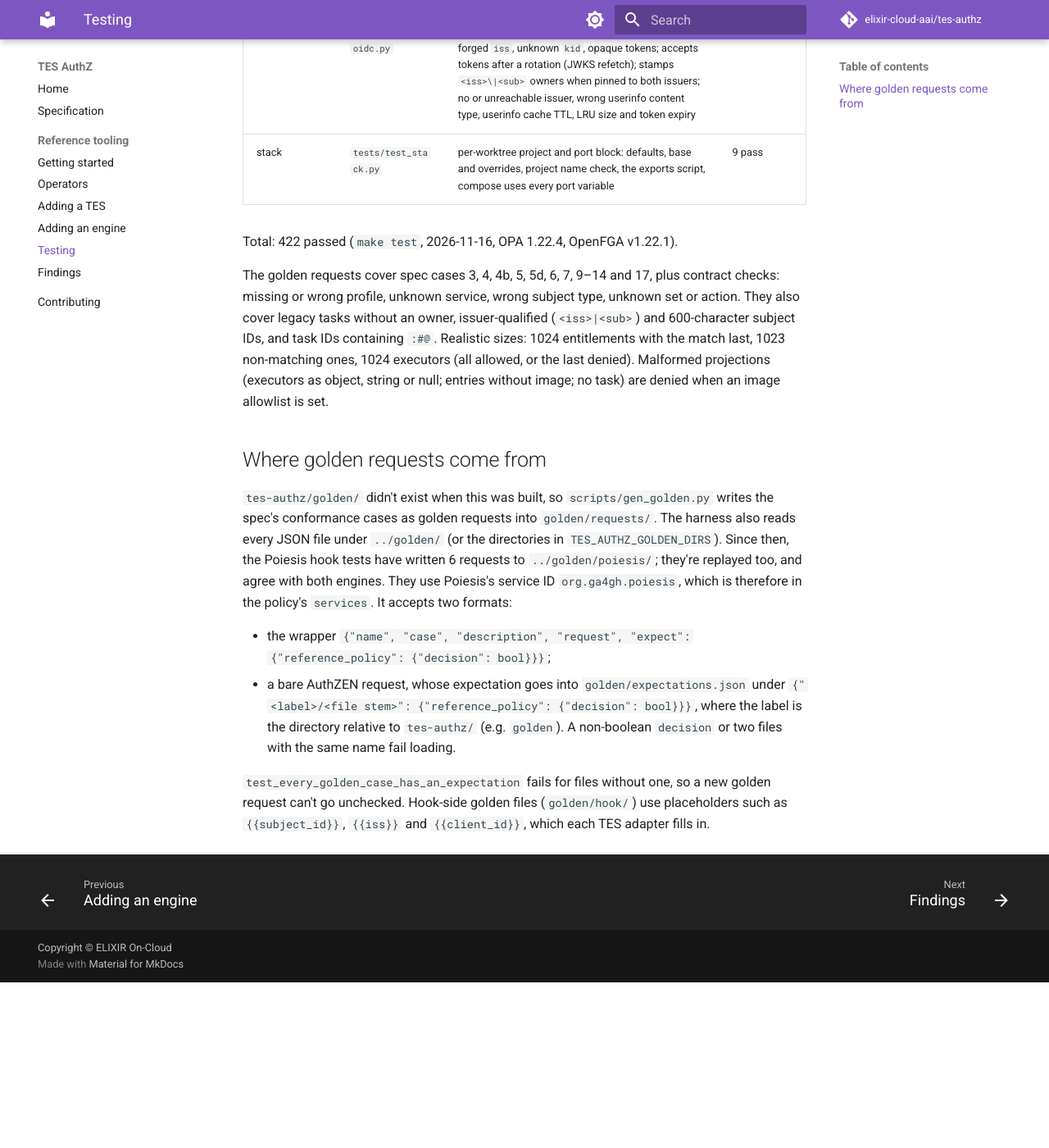
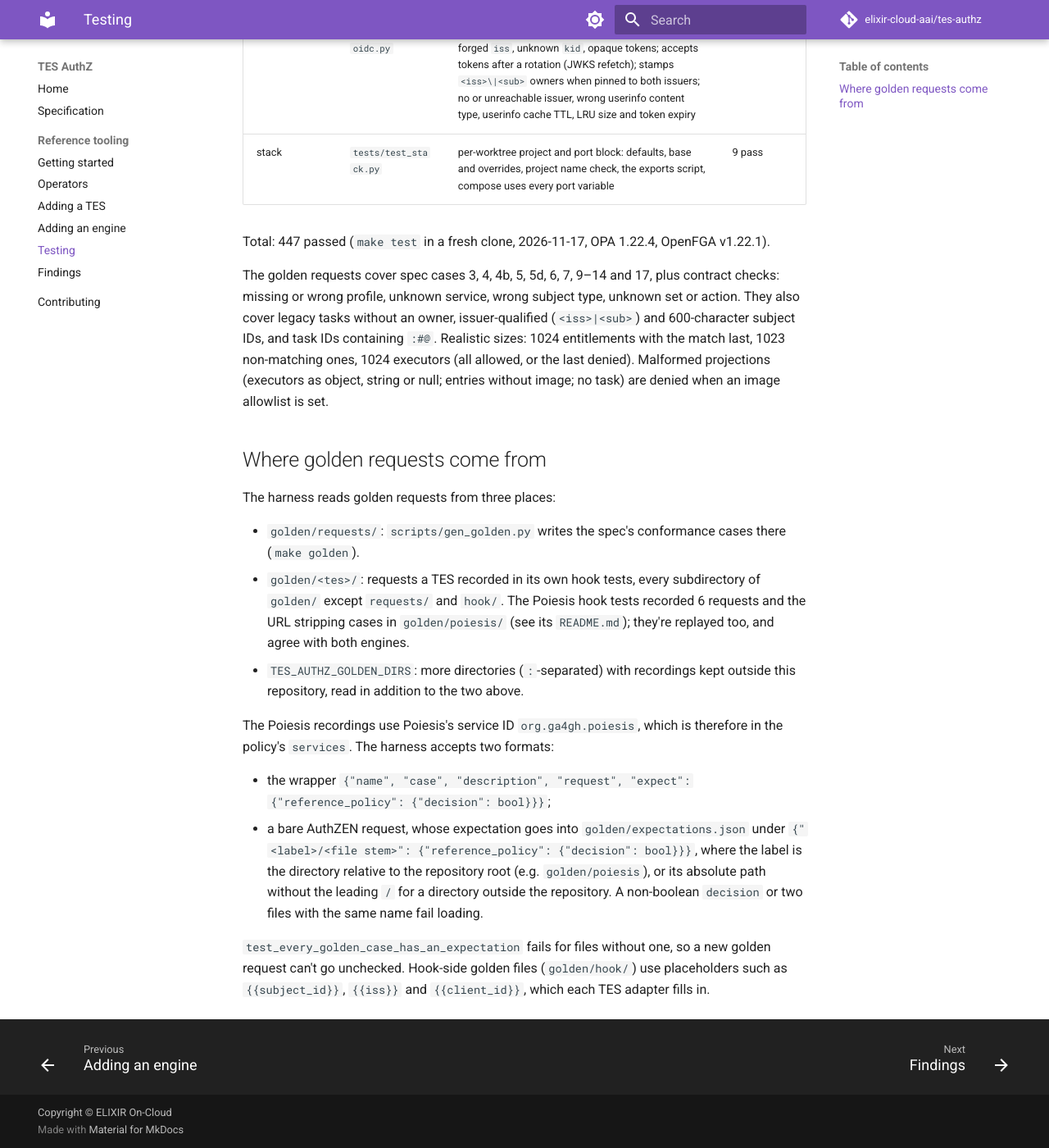
Before and after one commit to elixir-cloud-aai/tes-authz, an MkDocs documentation site: the page built from docs/testing.md, in a window 1280 px wide and 1400 px high, scrolled down 1040 px. Shown: the whole window at 82% size. Built offline with MkDocs 1.6.1 and Material for MkDocs 9.7.7, drawn with Linux system fonts in a browser that asks for light colours; comment, search, counter and statistics services are not loaded; before the commit the page ends 2238 px from its top, so only the background shows below that; some of the changed text lies outside the part shown.

Commit message:
docs: lead with the spec and fix outside links
README and docs home lead with the specification and an overview of
its sections. Every reference to ../spec.md and ../golden/ now points
into this repository; spec section references in the docs link to the
section anchors. docs/testing.md has the counts of a fresh clone.

Closes #7

Co-Authored-By: Claude Opus 5.5 <noreply@anthropic.com>

```diff
--- a/docs/testing.md
+++ b/docs/testing.md
@@ -1,26 +1,32 @@
 # Testing
 
-| Layer (spec §8.1) | File | What | Phase-1 result |
+| Layer (spec [§8.1](specification.md#81-layers)) | File | What | Phase-1 result |
 |---|---|---|---|
-| unit | `tests/test_common.py` | URL stripping (28 golden rows of the six-step rule with step 2b, spec §3.3; identical to `../golden/poiesis/url-stripping.json`), prefix expansion vs `startswith`, validation, OpenFGA mapping | 46 pass |
-| golden | `tests/test_golden.py` | golden files match the generator, every case has an expectation, allowed cases follow the profile | 3 pass |
-| 2: engine conformance | `tests/test_engines.py` | 71 golden requests (65 generated + 6 recorded by Poiesis in `../golden/poiesis/`) × {OPA via front, OPA Data API, OpenFGA via shim} | 213 pass |
-| findings | `tests/test_findings.py`, `test_openfga_model.py` | engine behaviours the spec marked unverified (below), shim hardening | 21 pass |
-| 1: hook conformance | `tests/conformance/test_hook.py` | spec cases 2, 4b, 5, 5b, 5c, 5d, 7, 7b, 8, 9, 10, 10b, 11, 11b, 11c (cancel parity), 12, 13, 14, 15 (×5 failure kinds on create, plus get, cancel and list), 16, 17, 18, 19, 22, and the exact request shape of §3.7, against the stub; userinfo cases 6b, 20 (×5: `sub` mismatch, 500, dropped connection, timeout, `application/jwt`) and 21 for adapters with the `userinfo` feature | 41 pass (mock TES) |
+| unit | `tests/test_common.py` | URL stripping (36 golden rows of the rule of spec [§3.3](specification.md#33-resources), steps 0 to 6 with 2b and 4b), prefix expansion vs `startswith`, validation, OpenFGA mapping | 54 pass |
+| golden | `tests/test_golden.py` | golden files match the generator, every case has an expectation, allowed cases follow the profile, which directories the harness reads, Poiesis's URL stripping cases equal `golden/url-stripping.json` | 6 pass |
+| 2: engine conformance | `tests/test_engines.py` | 75 golden requests (69 generated + 6 recorded by Poiesis in `golden/poiesis/`) × {OPA via front, OPA Data API, OpenFGA via shim} | 225 pass |
+| findings | `tests/test_findings.py`, `test_openfga_model.py` | engine behaviours the spec marked unverified (below), shim hardening | 22 pass |
+| 1: hook conformance | `tests/conformance/test_hook.py` | spec cases 2, 4b, 5, 5b, 5c, 5d, 7, 7b, 8, 9, 10, 10b, 11, 11b, 11c (cancel parity), 12, 13, 14, 15 (×5 failure kinds on create, plus get, cancel and list), 16, 17, 18, 19, 22, and the exact request shape of [§3.7](specification.md#37-exact-request-shape), against the stub; userinfo cases 6b, 20 (×5: `sub` mismatch, 500, dropped connection, timeout, `application/jwt`) and 21 for adapters with the `userinfo` feature | 41 pass (mock TES) |
 | 3: smoke | `tests/conformance/test_smoke.py` | TES × {OPA, OpenFGA}: allow, deny, foreign get 404, missing get and cancel 404, list scopes | 2 pass (mock TES) |
 | OIDC: issuer | `tests/test_oidc_issuer.py`, `tests/test_oidc_jose.py` | the mock issuer itself (in-process, plus one check of the compose service): discovery per host name, JWKS, rotation and retirement, opaque tokens, userinfo modes and failures, control API validation; RS256 cross-checked with PyJWT + `cryptography` in both directions | 73 pass |
 | OIDC: mock TES AuthN | `tests/conformance/test_mock_oidc.py` | the mock TES refuses `alg: none`, unpublished keys, wrong audience, expired tokens, another issuer, forged `iss`, unknown `kid`, opaque tokens; accepts tokens after a rotation (JWKS refetch); stamps `<iss>\|<sub>` owners when pinned to both issuers; no or unreachable issuer, wrong userinfo content type, userinfo cache TTL, LRU size and token expiry | 14 pass |
 | stack | `tests/test_stack.py` | per-worktree project and port block: defaults, base and overrides, project name check, the exports script, compose uses every port variable | 9 pass |
 
-Total: 422 passed (`make test`, 2026-11-16, OPA 1.22.4, OpenFGA v1.22.1).
+Total: 447 passed (`make test` in a fresh clone, 2026-11-17, OPA 1.22.4, OpenFGA v1.22.1).
 
 The golden requests cover spec cases 3, 4, 4b, 5, 5d, 6, 7, 9–14 and 17, plus contract checks: missing or wrong profile, unknown service, wrong subject type, unknown set or action. They also cover legacy tasks without an owner, issuer-qualified (`<iss>|<sub>`) and 600-character subject IDs, and task IDs containing `:#@`. Realistic sizes: 1024 entitlements with the match last, 1023 non-matching ones, 1024 executors (all allowed, or the last denied). Malformed projections (executors as object, string or null; entries without image; no task) are denied when an image allowlist is set.
 
 ## Where golden requests come from
 
-`tes-authz/golden/` didn't exist when this was built, so `scripts/gen_golden.py` writes the spec's conformance cases as golden requests into `golden/requests/`. The harness also reads every JSON file under `../golden/` (or the directories in `TES_AUTHZ_GOLDEN_DIRS`). Since then, the Poiesis hook tests have written 6 requests to `../golden/poiesis/`; they're replayed too, and agree with both engines. They use Poiesis's service ID `org.ga4gh.poiesis`, which is therefore in the policy's `services`. It accepts two formats:
+The harness reads golden requests from three places:
+
+- `golden/requests/`: `scripts/gen_golden.py` writes the spec's conformance cases there (`make golden`).
+- `golden/<tes>/`: requests a TES recorded in its own hook tests, every subdirectory of `golden/` except `requests/` and `hook/`. The Poiesis hook tests recorded 6 requests and the URL stripping cases in `golden/poiesis/` (see its `README.md`); they're replayed too, and agree with both engines.
+- `TES_AUTHZ_GOLDEN_DIRS`: more directories (`:`-separated) with recordings kept outside this repository, read in addition to the two above.
+
+The Poiesis recordings use Poiesis's service ID `org.ga4gh.poiesis`, which is therefore in the policy's `services`. The harness accepts two formats:
 
 - the wrapper `{"name", "case", "description", "request", "expect": {"reference_policy": {"decision": bool}}}`;
-- a bare AuthZEN request, whose expectation goes into `golden/expectations.json` under `{"<label>/<file stem>": {"reference_policy": {"decision": bool}}}`, where the label is the directory relative to `tes-authz/` (e.g. `golden`). A non-boolean `decision` or two files with the same name fail loading.
+- a bare AuthZEN request, whose expectation goes into `golden/expectations.json` under `{"<label>/<file stem>": {"reference_policy": {"decision": bool}}}`, where the label is the directory relative to the repository root (e.g. `golden/poiesis`), or its absolute path without the leading `/` for a directory outside the repository. A non-boolean `decision` or two files with the same name fail loading.
 
 `test_every_golden_case_has_an_expectation` fails for files without one, so a new golden request can't go unchecked. Hook-side golden files (`golden/hook/`) use placeholders such as `{{subject_id}}`, `{{iss}}` and `{{client_id}}`, which each TES adapter fills in.
```
Also changed, not shown: README.md (+18 -4 lines), docs/findings.md (+9 -9 lines), docs/index.md (+16 -6 lines), docs/operators.md (+2 -2 lines).
